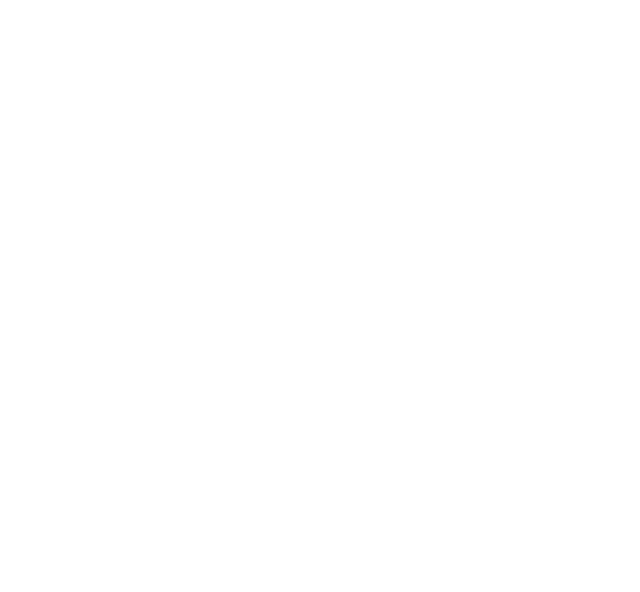
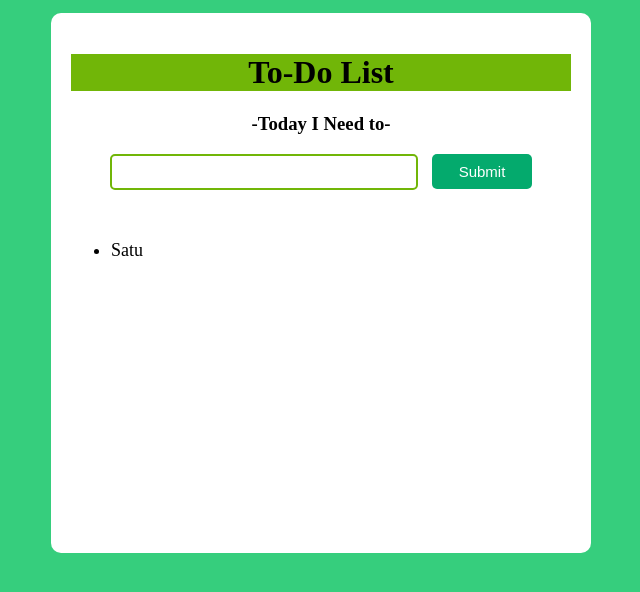
Before and after one commit to dts-kominfo-rea4a/challenge-dom-febriramandha, a website: page index.html in a window 1280 px wide. Shown: the whole page, without its empty margins (319-959 px from the left). Drawn offline with Linux system fonts and the light colour scheme.

Commit message:
HTML DOM

```diff
--- a/index.html
+++ b/index.html
@@ -1,22 +1,78 @@
 <!DOCTYPE html>
 <html lang="en">
+
 <head>
   <meta charset="UTF-8" />
   <meta http-equiv="X-UA-Compatible" content="IE=edge" />
   <meta name="viewport" content="width=device-width, initial-scale=1.0" />
   <title>Challenge - DOM</title>
+
+  <style>
+    body {
+      background-color: rgba(27, 200, 108, 0.878);
+      text-align: center;
+    }
+
+    #app {
+      background-color: #fff;
+      height: 500px;
+      width: 500px;
+      border-radius: 10px;
+      margin-top: 5px;
+      padding: 20px;
+      display: inline-block;
+    }
+
+    #todo-title {
+      background-color: rgb(113, 182, 8);
+    }
+
+    #todo-input {
+      width: 300px;
+      height: 30px;
+      border-radius: 5px;
+      border: 2px solid rgb(113, 182, 8);
+      margin-right: 10px;
+    }
+
+    #todo-submit {
+      width: 100px;
+      height: 35px;
+      font-size: 15px;
+      font-weight: 100;
+      border-radius: 5px;
+      background-color: #04AA6D;
+      border: none;
+      color: white;
+      cursor: pointer;
+    }
+
+    #todo-output {
+      margin-top: 20px;
+      padding-top: 30px;
+      text-align: justify;
+      font-size: 18px;
+    }
+  </style>
 </head>
+
 <body>
   <div id="app">
     <!-- TODO: Buatlah sebuah header dengan id todo-title -->
+    <h1 id="todo-title">To-Do List</h1>
     <!-- TODO: Buatlah sebuah subtitle dengan id todo-subtitle -->
+    <h3 id="todo-subtitle">-Today I Need to-</h3>
 
     <!-- Section: input -->
     <!-- TODO: Buatlah sebuah input bertipe text dengan id todo-input -->
+    <input type="text" name="" id="todo-input">
     <!-- TODO: Buatlah sebuah button dengan id todo-submit -->
-
+    <button id="todo-submit">Submit</button>
     <!-- Section output -->
     <!-- TODO: Buatlah sebuah <ul> dengan id todo-output -->
+    <ul id="todo-output">
+      <li>Satu</li>
+    </ul>
   </div>
 
   <!-- ! Untuk tantangan ini, script jangan diubah ke external js yah ! -->
@@ -38,4 +94,5 @@
     // sehingga saat di input ditekan enter akan menjalankan fungsi fnClickHandler juga
   </script>
 </body>
+
 </html>
```
Lines whose indentation alone changed are shown as unchanged.
